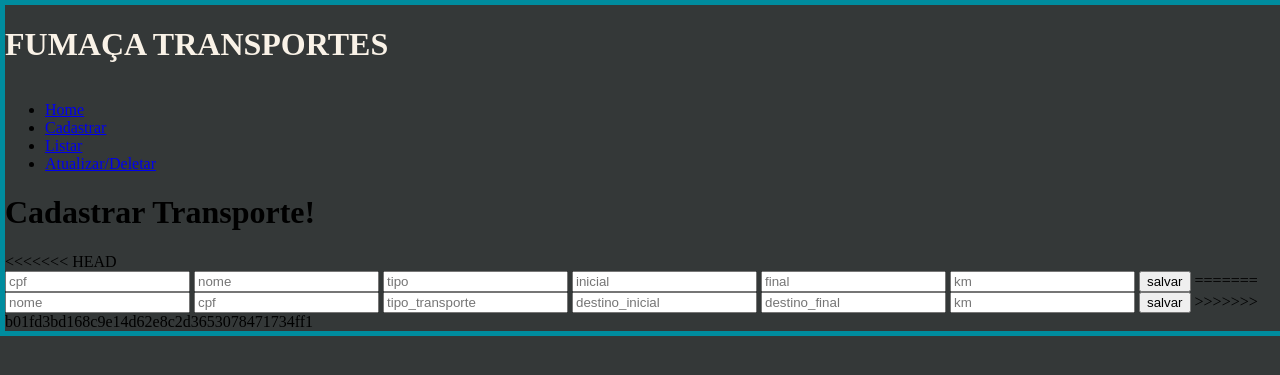
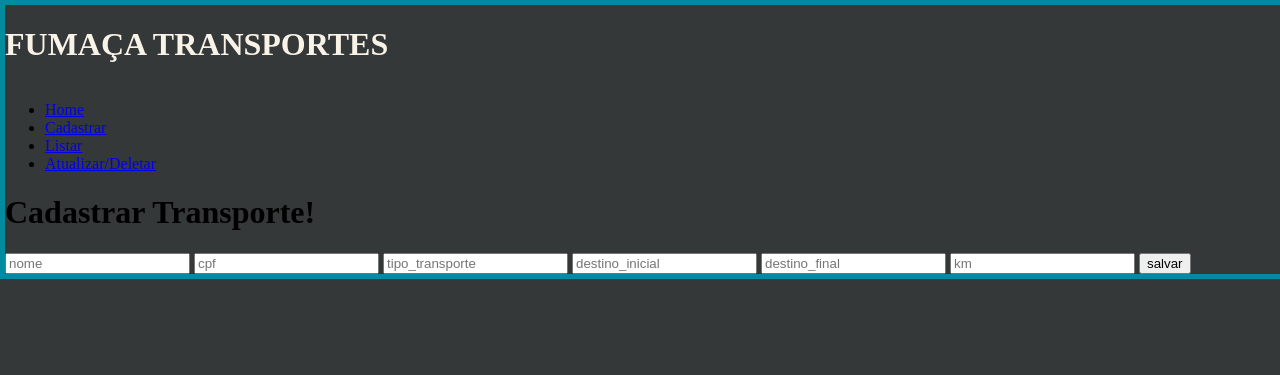
Before and after one commit to titodeluchi/Projeto, a Flask app: page /cadastrar in a window 1280 px wide. Shown: the top 375 px of the page. Run offline with Flask 2, Linux system fonts and the light colour scheme; some libraries are stand-ins or nearby versions.

Commit message:
jonathan 2 - 18/10/2019

```diff
--- a/Trabalho/templates/cadastrar.html
+++ b/Trabalho/templates/cadastrar.html
@@ -3,20 +3,7 @@
 {% block index %}
 
     <h1>Cadastrar Transporte!</h1>
-<<<<<<< HEAD
 
-    <div class= "formulario">
-        <form action="/geral/salvar" method="POST">
-            <input class="input" type="text" placeholder="cpf" name="nome">
-            <input class="input" type="text" placeholder="nome" name="nome">
-            <input class="input" type="text" placeholder="tipo" name="tipo">
-            <input class="input" type="text" placeholder="inicial" name="inicial">
-            <input class="input" type="text" placeholder="final" name="final">
-            <input class="input" type="text" placeholder="km" name="quilometros">
-            <input type="submit" value="salvar">
-
-
-=======
     <div class= "formulario">
         <form action="/transporte/salvar" method="POST">
             <input class="input" type="text" placeholder="nome" name="nome">
@@ -26,7 +13,7 @@
             <input class="input" type="text" placeholder="destino_final" name="destino_final">
             <input class="input" type="text" placeholder="km" name="km">
             <input type="submit" value="salvar">
->>>>>>> b01fd3bd168c9e14d62e8c2d3653078471734ff1
+
         </form>
     </div>
 
```
